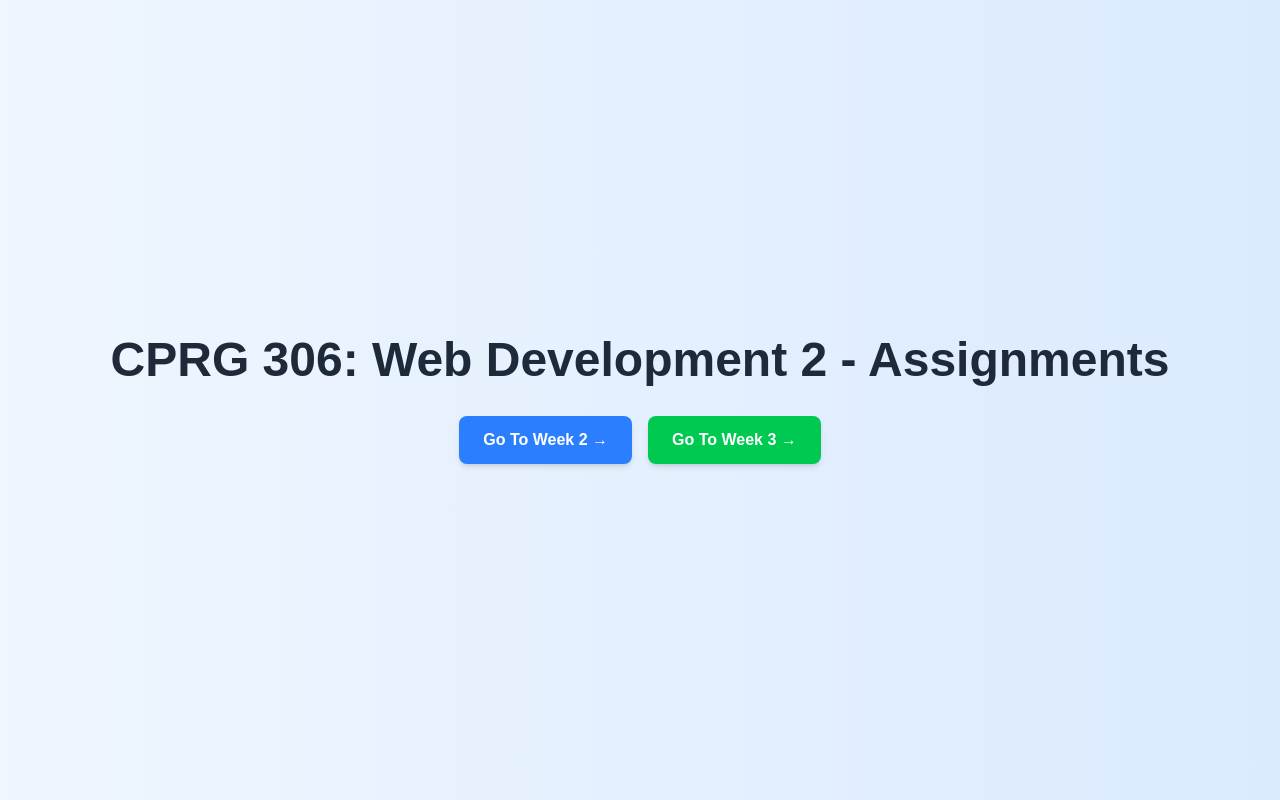
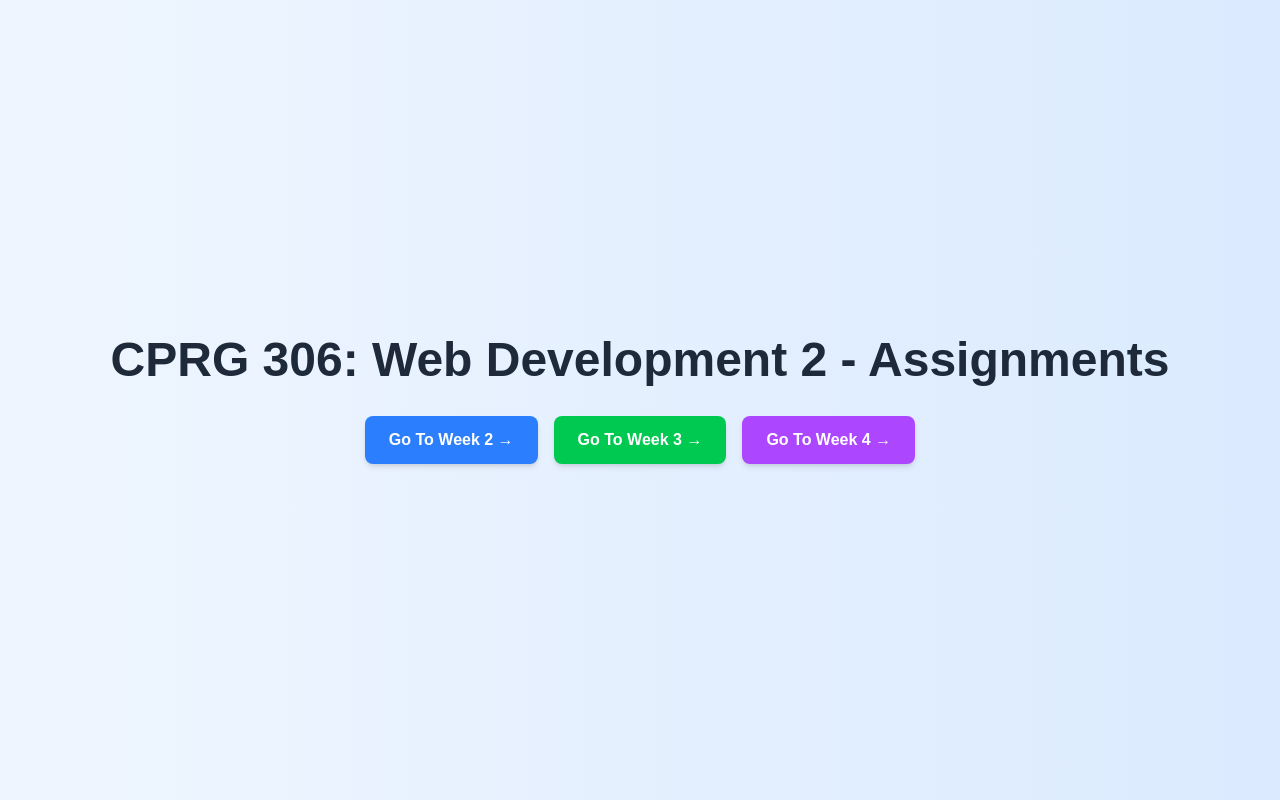
Before and after one commit to S-hussaini/cprg306-assignments, a Next.js app: page / in a window 1280 px wide. Built offline with nearby package versions, Linux system fonts and the light colour scheme.

Commit message:
i have add a link to week-4 in the list of links.

```diff
--- a/app/page.js
+++ b/app/page.js
@@ -11,17 +11,20 @@ const HomePage = () => {
       <div className="flex flex-col md:flex-row gap-4">
         <Link
           href="http://localhost:3000/week-2"
-          className="bg-blue-500 hover:bg-blue-600 text-white px-6 py-3 rounded-lg font-semibold shadow-md transition transform hover:scale-105"
-        >
+          className="bg-blue-500 hover:bg-blue-600 text-white px-6 py-3 rounded-lg font-semibold shadow-md transition transform hover:scale-105">
           Go To Week 2 →
         </Link>
-
         <Link
           href="http://localhost:3000/week-3"
-          className="bg-green-500 hover:bg-green-600 text-white px-6 py-3 rounded-lg font-semibold shadow-md transition transform hover:scale-105"
-        >
+          className="bg-green-500 hover:bg-green-600 text-white px-6 py-3 rounded-lg font-semibold shadow-md transition transform hover:scale-105">
           Go To Week 3 →
         </Link>
+        <Link
+          href="http://localhost:3000/week-4"
+          className="bg-purple-500 hover:bg-purple-600 text-white px-6 py-3 rounded-lg font-semibold shadow-md transition transform hover:scale-105">
+          Go To Week 4 →
+        </Link>
+
       </div>
     </div>
   );
```
